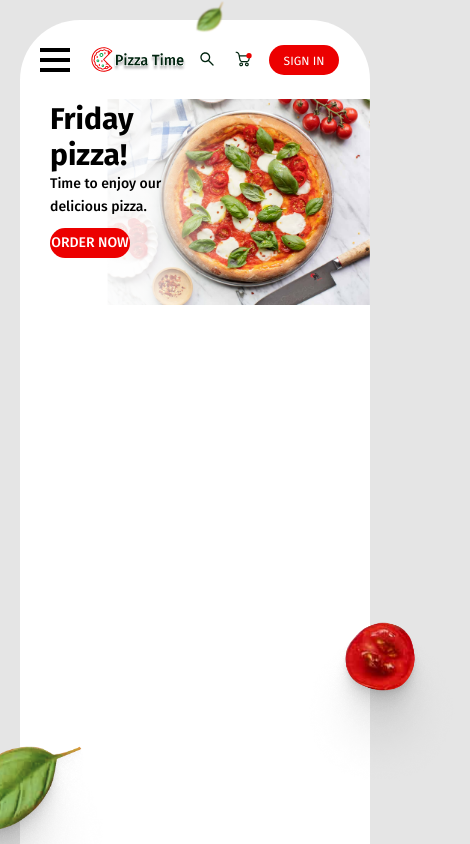
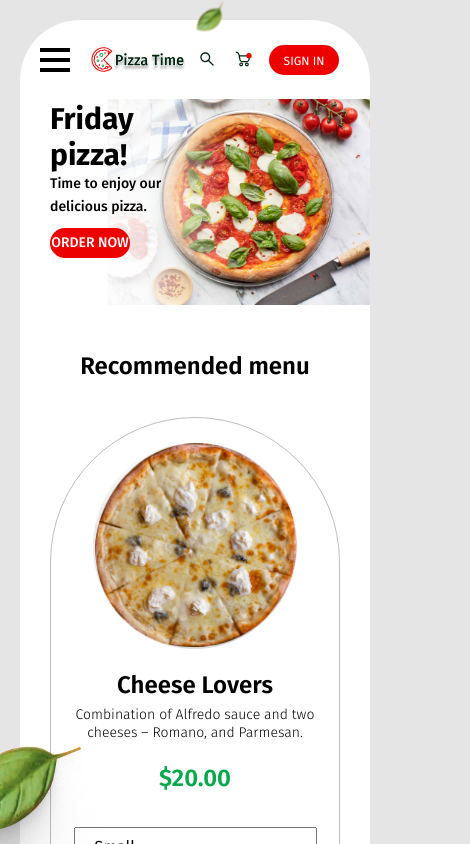
Before and after one commit to IKupreev/pizza_landing, an Angular app: page /home in a window 390 px wide. Shown: the top 844 px of the page, 470 px wide, since content can reach past the window. Built offline with nearby package versions, Linux system fonts and the light colour scheme.

Commit message:
finish adaptive design

```diff
--- a/src/app/app.component.html
+++ b/src/app/app.component.html
@@ -2,7 +2,7 @@
   <div class="img-leafs">
     <img class="leaf-top" src="assets/images/picture/leaf_1.png" alt="">
     <img class="leaf-left" src="assets/images/picture/leaf_3.png" alt="">
-    <img class="tomato-right" src="assets/images/picture/tomato.png" alt="">
+    <!-- <img class="tomato-right" src="assets/images/picture/tomato.png" alt=""> -->
     <!-- <img class="leaf-bottom-right" src="assets/images/picture/leaf_2.png" alt=""> -->
   </div>
   <app-header></app-header>
--- a/src/app/app.component.scss
+++ b/src/app/app.component.scss
@@ -40,8 +40,8 @@
 .tomato-right {
   position:absolute;
   right: -180px;
-  top: 600px;
-  z-index: 5;
+  top: 800px;
+
 }
 
 @media(max-width: 800px) {
@@ -56,9 +56,8 @@
   }
   .tomato-right {
     width: 180px;
-    top: 600px;
+    top: 500px;
     right: -100px;
-    z-index: 5;
   }
 
   .container {
--- a/src/app/components/header/header.component.scss
+++ b/src/app/components/header/header.component.scss
@@ -80,7 +80,8 @@
     left: 20px;
     width: 200px;
     max-height: 300px;
-    background-color: rgba(255, 255, 255, 0.663);
+    background-color: rgba(255, 255, 255, 0.808);
+    z-index: 10;
   }
 
   &__mobile-nav &__nav {
--- a/src/app/components/home/home.component.html
+++ b/src/app/components/home/home.component.html
@@ -1,4 +1,2 @@
 <app-promo></app-promo>
-<div class="hidden">
-  <app-menu></app-menu>
-</div>
+<app-menu></app-menu>
--- a/src/app/components/menu/menu.component.scss
+++ b/src/app/components/menu/menu.component.scss
@@ -17,6 +17,7 @@
   &__body {
     max-width: 950px;
     margin: 0px auto;
+
   }
 
   // .menu__row
@@ -24,15 +25,16 @@
   &__row {
     display: flex;
     margin: 0px  -20px;
-
+    flex-wrap: wrap;
   }
 
   // .menu__column
 
   &__column {
-    padding: 0px 20px;
+    padding: 10px 20px;
     flex: 0 1 33.333%;
     display: flex;
+
   }
 
   &__column_1 {
@@ -61,14 +63,7 @@
 
   &__item:hover {
     box-shadow: -10px 20px 40px -1px rgba(0, 0, 0, 0.2);
-    // display: flex;
-    // flex-direction: column;
-    // align-items: center;
-    // background: #fff;
-    // border: 1px solid #bdbdbd;
-    // border-radius: 180px 180px 30px 30px;
-    // width: 290px;
-    // height: 530px;
+
   }
 
   &__image {
@@ -143,5 +138,33 @@
     line-height: 1.20;
   }
 
+  @media(max-width: 1000px) {
+
+  &__row {
+    flex-direction: column;
+    align-items: center;
+    margin: 0px auto;
+    padding-left: 5px;
+    padding-right: 5px;
+
+  }
+    &__column_1,
+    &__column_2,
+    &__column_3 {
+    align-self: center;
+  }
+
+  }
+  @media(max-width: 400px) {
+    &__title {
+      font-size: 24px;
+    }
+    &__column {
+      padding: 10px 0px;
+      max-width: 100%;
+
+    }
+  }
+
 
 }
--- a/src/styles.scss
+++ b/src/styles.scss
@@ -59,7 +59,7 @@ a:not([class]) {
 /* Make images easier to work with */
 img,
 picture {
-  //max-width: 100%;
+  max-width: 100%;
   display: block;
 }
 
```
